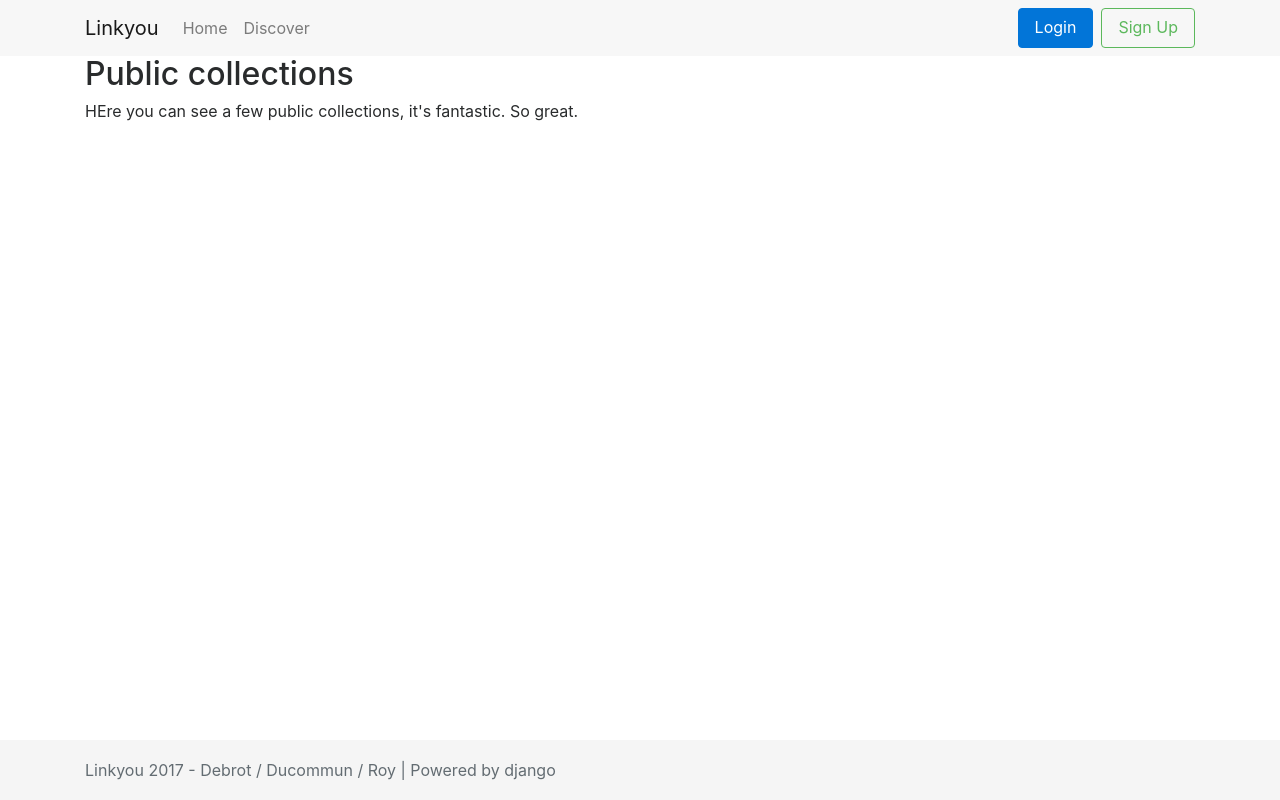
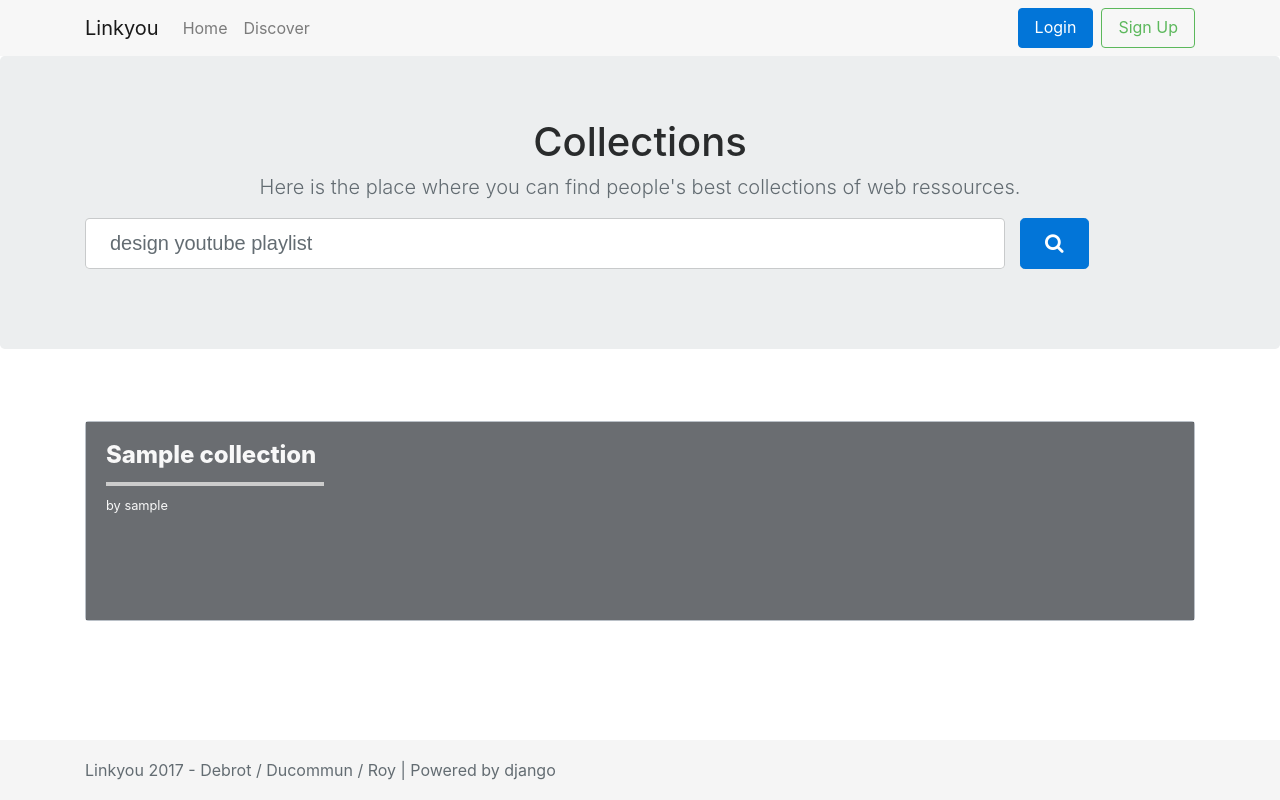
Before and after one commit to HE-Arc/LinkYou, a Django app: page /discover in a window 1280 px wide. Run offline with Django 3.2, Linux system fonts and the light colour scheme; tables that the repository leaves empty hold one stand-in row (values such as "Sample post"); grey boxes marked "Sample" are stand-in pictures; some libraries are stand-ins or nearby versions.

Commit message:
Reworked discover page
Todo : make the search bar functional

```diff
--- a/linkyouapp/templates/discover.html
+++ b/linkyouapp/templates/discover.html
@@ -2,29 +2,72 @@
 
 {% block content %}
 
-<div class="container">
 
-  <h2>Public collections</h2>
+<section class="jumbotron text-center">
+  <div class="container">
+    <h1 class="jumbotron-heading">Collections</h1>
+    <p class="lead text-muted">Here is the place where you can find people's best collections of web ressources. </p>
+    <p>
+      <form>
+        <div class="form-group row">
+          <div class="col-sm-10">
+            <input type="text" class="form-control form-control-lg" id="lgFormGroupInput" placeholder="design youtube playlist">
+          </div>
+          <button type="submit" class="btn btn-primary btn-lg"><i class="fa fa-search" aria-hidden="true"></i></button>
+        </div>
+      </form>
+    </p>
+  </div>
+</section>
 
-  <p>HEre you can see a few public collections, it's fantastic. So great.</p>
 
-  <div class="row">
-    {% for c in collections %}
+<div class="container ">
 
-    <div class="col-md-4">
-      <div class="card card-inverse">
-        <img class="card-img" src="http://lorempicsum.com/futurama/255/255/2" alt="Card image">
-        <div class="card-img-overlay">
-          <h4 class="card-title">{{ c }}</h4>
-          <p class="card-text">This is a wider card with supporting text below as a natural lead-in to additional content. This content is a little bit longer.</p>
-          <p class="card-text"><small class="text-muted">Last updated 3 mins ago</small></p>
+  <div class="row py-4">
+
+    <div class="container">
+      <div class="card-deck py-3">
+
+        {% for c in view.collections|slice:":9" %}
+
+        {% if c.image %}
+        <div class="card coll-case" style="background-image:url('{{c.image.url}}')">
+          {% else %}
+          <div class="card coll-case">
+            {% endif %}
+            <a class="filter-coll" href="{% url "collection_detail" c.slug c.pk%}">
+              <div class="card-block">
+                <h4 class="card-title">{{ c.name }}</h4>
+                <hr/>
+                <p class="card-text"><small>by {{c.user_it_belongs.username}}</small></p>
+              </div>
+            </a>
+          </div>
+
+
+          {% if forloop.counter|divisibleby:3 and forloop.counter0 != 0 %}
+          <!-- ICI END CARD DECK -->
+        </div>
+        <div class="card-deck py-3">
+          {% endif %}
+
+          {% if forloop.last %}
+
+        </div>
+
+          {% endif %}
+
+          {% endfor %}
+
+
+
+
+
         </div>
       </div>
-      <br/>
     </div>
-    {% endfor %}
+  </div>
 
-  </div>
-</div>
 
-{% endblock %}
+
+  {% endblock %}
```
